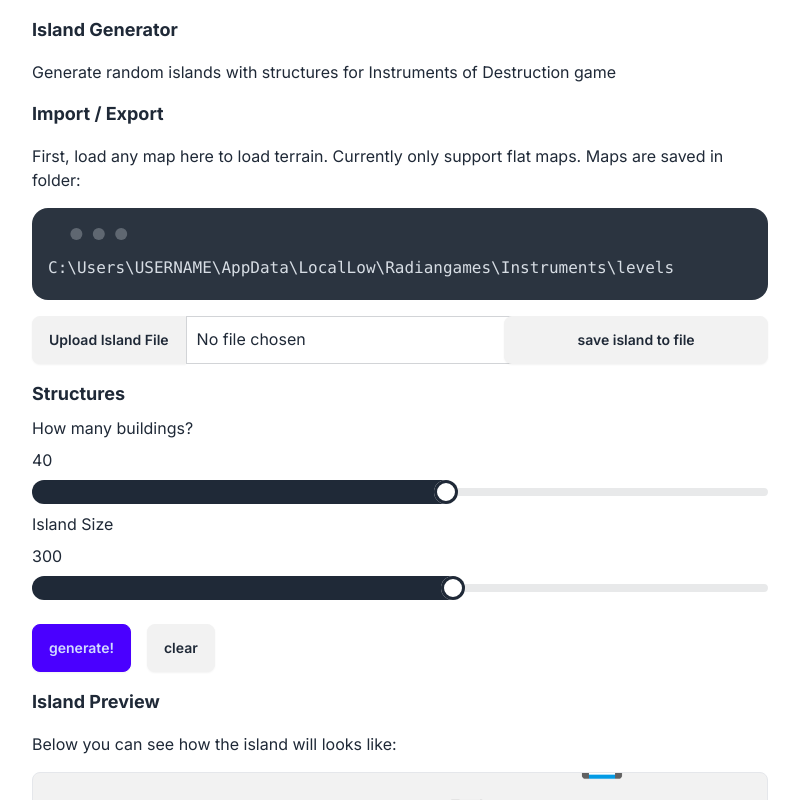
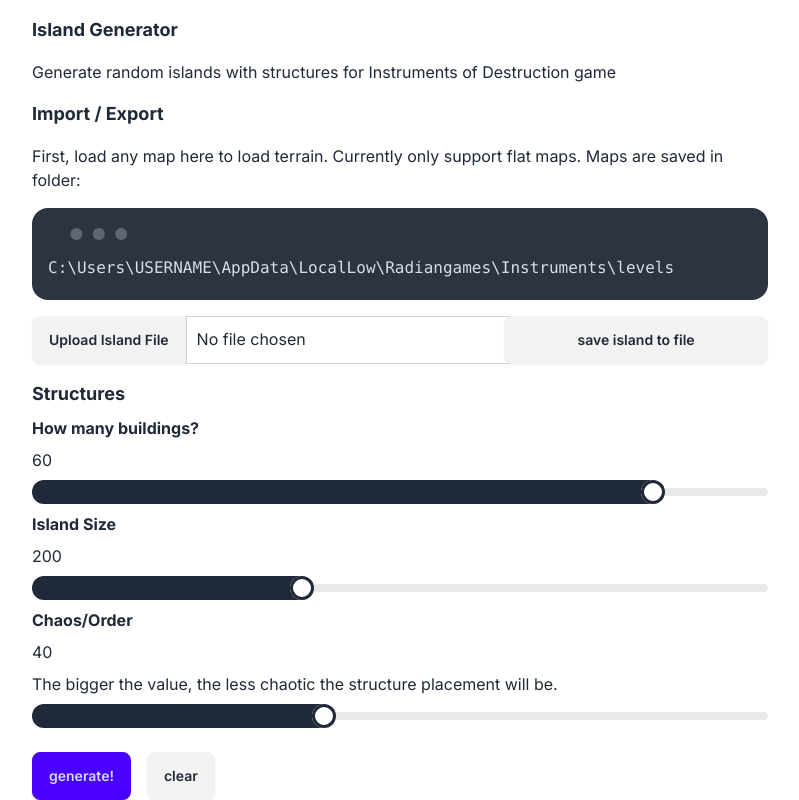
Before and after one commit to jaroslaw-weber/instruments-of-destruction-island-generator, a Next.js app: page / in a window 1280 px wide. Both pictures are taken after a click on the button "generate!". Shown: the top 800 px of the page, without its empty margins (240-1039 px from the left). Built offline with nearby package versions, Linux system fonts and the light colour scheme.

Commit message:
fix map preview, improve UX

```diff
--- a/app/components/IslandPreview.tsx
+++ b/app/components/IslandPreview.tsx
@@ -4,27 +4,37 @@ import { structureMap } from "../structures";
 
 function IslandPreview({}) {
   const [structures] = useAtom(structuresAtom);
-  // Calculate the maximum dimensions to fit all structures
-  const maxX = Math.max(...structures.map((s) => s.position.x));
-  const maxZ = Math.max(...structures.map((s) => s.position.z));
+  const mapPadding = 100
+  // Calculate the maximum and minimum dimensions to fit all structures
+  const maxX = Math.max(...structures.map((s) => s.position.x))+mapPadding;
+  const minX = Math.min(...structures.map((s) => s.position.x))-mapPadding;
+  const maxZ = Math.max(...structures.map((s) => s.position.z))+mapPadding;
+  const minZ = Math.min(...structures.map((s) => s.position.z))-mapPadding;
 
   return (
-    <div className="relative bg-base-200 w-full h-96 border rounded-lg overflow-hidden">
-      {structures.map((structure, index) => (
+    <div className="relative bg-base-200 w-full h-96 border rounded-lg overflow-scroll">
+      <div className="p-12">
+        {structures.map((structure, index) => {
+          // Adjusted position calculations to respect the range from min to max
+          const adjustedX = ((structure.position.x - minX) / (maxX - minX)) * 100; // Use 70% of the area, offset by 15%
+          const adjustedZ = ((structure.position.z - minZ) / (maxZ - minZ)) * 100; // Same for Z axis
+
+          return (
             <div
               key={index}
-          className="absolute  w-10 h-10 flex items-center justify-center text-4xl text-white"
+              className="absolute w-10 h-10 flex items-center justify-center text-2xl text-white"
               style={{
-            left: `${(structure.position.x / maxX) * 100}%`,
-            top: `${(structure.position.z / maxZ) * 100}%`, // Assuming z is used for top positioning
-            transform: "translate(-50%, -50%)",
+                left: `${adjustedX}%`,
+                top: `${adjustedZ}%`,
+                transform: "translate(-50%, -50%)", // Centering the element at the calculated positions
               }}
               title={structure.esr_type.bi_name}
             >
-          {/* Optional: Initials of the building name */}
               {structureMap.get(structure.esr_type.bi_name)?.icon}
             </div>
-      ))}
+          );
+        })}
+      </div>
     </div>
   );
 }
--- a/app/components/StructureGenerator.tsx
+++ b/app/components/StructureGenerator.tsx
@@ -1,16 +1,25 @@
+"use client";
 import { useAtom } from "jotai";
-import { buildingCountAtom, islandSizeAtom, structuresAtom } from "../state";
+import {
+  buildingCountAtom,
+  islandSizeAtom,
+  structureSpacingAtom,
+  structuresAtom,
+} from "../state";
 import React from "react";
 import { getRandomStructures } from "../generate";
+
+
 function StructureGenerator({}) {
   const [structures, setStructures] = useAtom(structuresAtom);
   const [buildingCount, setBuildingCount] = useAtom(buildingCountAtom);
   const [islandSize, setIslandSize] = useAtom(islandSizeAtom);
+  const [structureSpacing, setStructureSpacing] = useAtom(structureSpacingAtom);
 
   return (
     <div className="flex flex-col gap-2">
       <p className="font-bold text-lg">Structures</p>
-      <p>How many buildings?</p>
+      <p className="font-bold" >How many buildings?</p>
       <p>{buildingCount}</p>
       <input
         type="range"
@@ -20,7 +29,7 @@ function StructureGenerator({}) {
         className="range"
         onChange={(e) => setBuildingCount(parseInt(e.target.value))}
       />
-      <p>Island Size</p>
+      <p className="font-bold">Island Size</p>
       <p>{islandSize}</p>
       <input
         type="range"
@@ -30,12 +39,25 @@ function StructureGenerator({}) {
         className="range"
         onChange={(e) => setIslandSize(parseInt(e.target.value))}
       />
+      <p className="font-bold">Chaos/Order</p>
+      <p>{structureSpacing}</p>
+      <p>The bigger the value, the less chaotic the structure placement will be.</p>
+      <input
+        type="range"
+        min={1}
+        max={100}
+        value={structureSpacing}
+        className="range"
+        onChange={(e) => setStructureSpacing(parseInt(e.target.value))}
+      />
       <div className="flex gap-4 mt-4">
         {" "}
         <button
           className="btn btn-primary"
           onClick={() =>
-            setStructures(getRandomStructures(buildingCount, islandSize))
+            setStructures(
+              getRandomStructures(buildingCount, islandSize, structureSpacing)
+            )
           }
         >
           generate!
--- a/app/generate.ts
+++ b/app/generate.ts
@@ -2,14 +2,33 @@ import { random, sample } from "lodash";
 import { Structure } from "./types";
 import { structureDb } from "./structures";
 
-export function getRandomStructures(structureCount: number, islandSize:number) {
-  const result: Structure[] = new Array(structureCount).fill(0).map(x=>getRandomStructure(islandSize));
+export function getRandomStructures(structureCount: number, islandSize: number, spacing: number) {
+  const gridSize = Math.ceil(islandSize * 2 / spacing);
+  const result: Structure[] = [];
+
+  for (let i = 0; i < structureCount; i++) {
+    const row = random(0, gridSize - 1);
+    const col = random(0, gridSize - 1);
+    const { x, z } = getGridPosition(row, col, gridSize, spacing);
+    result.push(getRandomStructure(islandSize, x, z));
+  }
+
   return result;
 }
 
-function getRandomStructure(islandSize:number) {
-  const structore = sample(structureDb)!;
-  const structureType = structore.name;
+function getGridPosition(row: number, col: number, gridSize: number, cellSize: number) {
+  // Center the grid around (0,0)
+  const centerX = (gridSize - 1) * cellSize / 2;
+  const centerZ = (gridSize - 1) * cellSize / 2;
+
+  const x = col * cellSize - centerX;
+  const z = row * cellSize - centerZ;
+
+  return { x, z };
+}
+
+function getRandomStructure(islandSize: number, x: number, z: number) {
+  const structure = sample(structureDb)!; // Ensure this never returns undefined
   const id = random(10000, 100000);
   const result: Structure = {
     structure: {
@@ -17,9 +36,9 @@ function getRandomStructure(islandSize:number) {
     },
     moveable: false,
     position: {
-      x: random(-islandSize, islandSize),
-      y: -16, //for some reason the ground is not 0
-      z: random(-islandSize, islandSize),
+      x: x,
+      y: -16, // Adjust if the ground level is not 0
+      z: z,
     },
     y_rot: 0,
     uid: 15,
@@ -27,12 +46,13 @@ function getRandomStructure(islandSize:number) {
     esr_type: {
       ref_type: 0,
       bi_type: 109,
-      bi_name: structureType,
-      local_name: structureType + "_" + id,
+      bi_name: structure.name,
+      local_name: structure.name + "_" + id,
       ws_name: "",
       ws_id: 0,
     },
     damage_mod: 1.0,
   };
+
   return result;
 }
--- a/app/state.ts
+++ b/app/state.ts
@@ -5,6 +5,8 @@ export const structuresAtom = atom<Structure[]>([]);
 
 export const islandAtom = atom<Island>({ m_structures: [] });
 
-export const buildingCountAtom = atom<number>(40);
+export const buildingCountAtom = atom<number>(60);
 
-export const islandSizeAtom = atom<number>(300);
+export const islandSizeAtom = atom<number>(200);
+
+export const structureSpacingAtom = atom<number>(40); // Initial value for spacing
```
Lines whose indentation alone changed are shown as unchanged.
